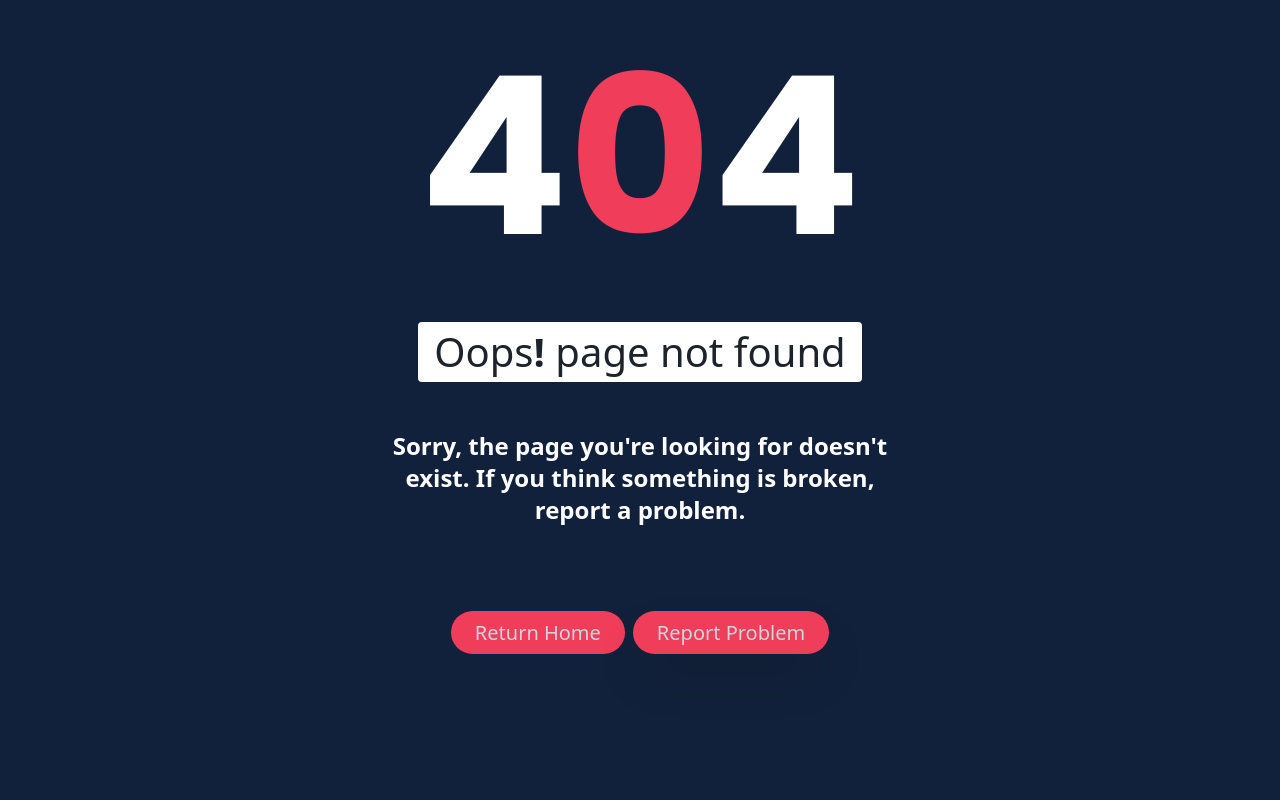
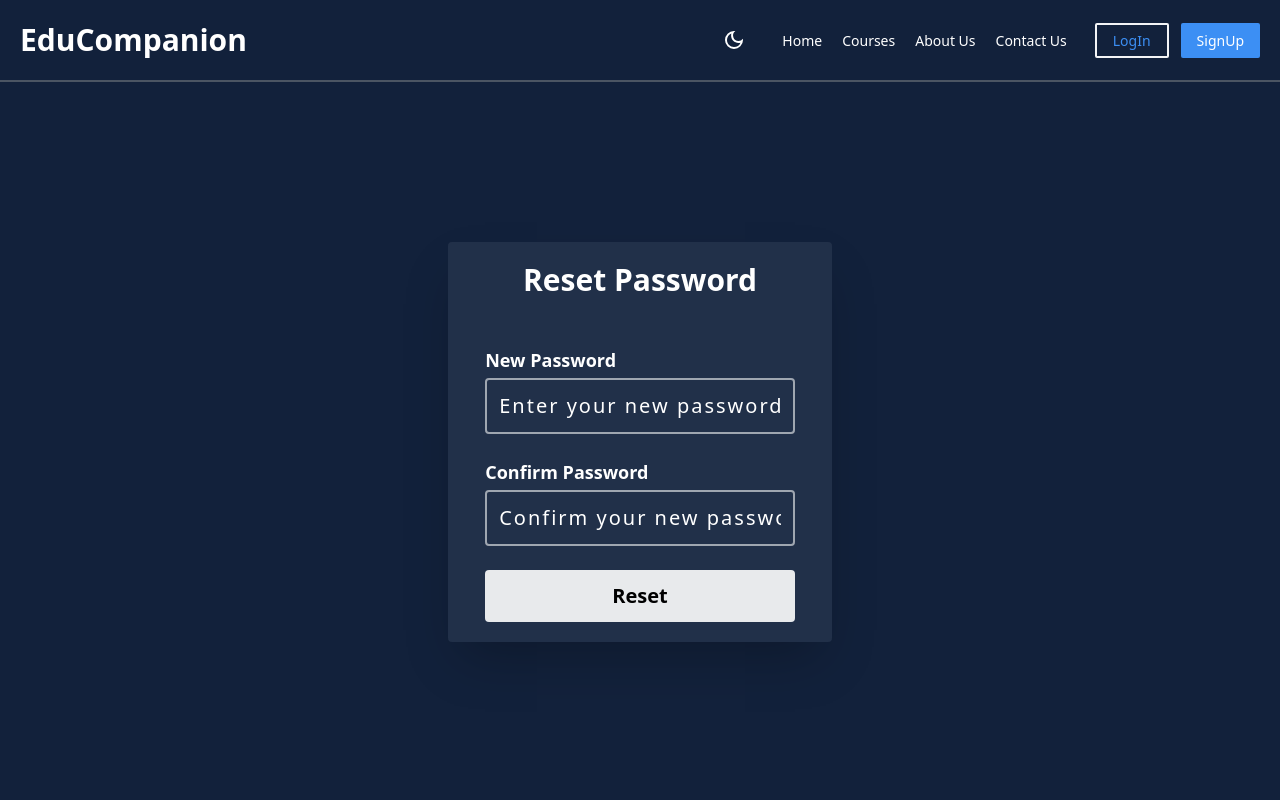
Before and after one commit to Raish10100/EduCompanion, a React (Vite) app in the folder client/: page /resetpassword/1 in a window 1280 px wide. Before the commit this address had no page. Shown: the top 800 px of the page. Built offline with nearby package versions, Linux system fonts and the light colour scheme.

Commit message:
Added reset password page

```diff
--- a/client/src/App.jsx
+++ b/client/src/App.jsx
@@ -16,6 +16,7 @@ import Profile from "./Pages/User/Profile";
 import EditProfile from "./Pages/User/EditProfile";
 import ChangePassword from "./Pages/Password/ChangePassword";
 import ForgetPassword from "./Pages/Password/ForgetPassword";
+import ResetPassword from "./Pages/Password/ResetPassword";
 
 function App() {
   return (
@@ -25,6 +26,7 @@ function App() {
         <Route path="/about" element={<AboutUs />} />
         <Route path="/contact" element={<Contact />} />
         <Route path="/forgetpassword" element={<ForgetPassword />} />
+        <Route path="/resetpassword/:resetToken" element={<ResetPassword />} />
 
 
         <Route path="/signup" element={<SignUp />} />
--- a/client/src/Pages/Password/ForgetPassword.jsx
+++ b/client/src/Pages/Password/ForgetPassword.jsx
@@ -1,17 +1,17 @@
 import { Link } from "react-router-dom";
 import HomeLayout from "../../Layouts/HomeLayout";
-import { useDispatch } from "react-redux";
+import { useDispatch, useSelector } from "react-redux";
 import { useState } from "react";
 import { isValidEmail } from "../../Helpers/RegexMatcher";
 import { forgetPassword } from "../../Redux/Slices/AuthSlice";
 import toast from "react-hot-toast";
 
-
 function ForgetPassword() {
-
   const dispatch = useDispatch();
 
   const [email, setEmail] = useState("");
+
+  const isLoggedIn = useSelector((state) => state?.auth?.isLoggedIn);
 
   const handleFormSubmit = async (event) => {
     event.preventDefault();
@@ -26,12 +26,10 @@ function ForgetPassword() {
       return;
     }
 
-      const res = await dispatch(forgetPassword({email}));
+    const res = await dispatch(forgetPassword({ email }));
 
     setEmail("");
   };
-
-
 
   return (
     <HomeLayout>
@@ -47,8 +45,8 @@ function ForgetPassword() {
 
           <div className="fields w-[90%] flex flex-col justify-center items-center mt-8 gap-6">
             <p className="text-black dark:text-white tracking-wide text-center">
-            Enter your registered email, we will send you a verification link on
-            your registered email from which you can reset your password.
+              Enter your registered email, we will send you a verification link
+              on your registered email from which you can reset your password.
             </p>
             <div className="w-[100%] flex flex-col gap-1">
               <label
@@ -69,7 +67,6 @@ function ForgetPassword() {
               />
             </div>
 
-
             <button
               type="submit"
               className="signup-btn dark:bg-[#ffffffe5] bg-[#000000] rounded text-white active:bg-[#000000a2] placeholder:text-sm vs:placeholder:text-xl dark:active:bg-[#ffffff7f] transition-all ease-in-out duration-300 border-none px-3 py-3 w-[100%] dark:text-black font-semibold text-md sm:text-xl"
@@ -77,6 +74,8 @@ function ForgetPassword() {
               Send Email
             </button>
             <div className="flex gap-2 text-[12px] vs:text-lg">
+              {isLoggedIn && (
+                <div className="flex gap-2">
                   <p className="text-black dark:text-white">Back to profile?</p>
                   <Link
                     to={"/user/profile"}
@@ -85,13 +84,25 @@ function ForgetPassword() {
                     <p>Profile</p>
                   </Link>
                 </div>
+              )}
+
+              {!isLoggedIn && (
+                <div className="flex gap-2">
+                  <p className="text-black dark:text-white">Back to login?</p>
+                  <Link
+                    to={"/login"}
+                    className="link flex  gap-2 justify-center items-center text-[#463cfa] dark:hover:text-[#346560] hover:text-[#2f2b72] dark:text-accent cursor-pointer transition-all duration-300 ease-in-out"
+                  >
+                    <p>Login</p>
+                  </Link>
+                </div>
+              )}
+            </div>
           </div>
         </form>
       </div>
     </HomeLayout>
   );
-
-
-};
+}
 
 export default ForgetPassword;
--- /dev/null
+++ b/client/src/Pages/Password/ResetPassword.jsx
@@ -0,0 +1,130 @@
+import { Link, useNavigate, useParams } from "react-router-dom";
+import HomeLayout from "../../Layouts/HomeLayout";
+import { useDispatch } from "react-redux";
+import { useState } from "react";
+import toast from "react-hot-toast";
+import { resetPassword } from "../../Redux/Slices/AuthSlice";
+
+
+function ResetPassword() {
+
+    const dispatch = useDispatch();
+    const navigate = useNavigate();
+
+    const [data, setData] = useState({
+        password: "",
+        cnfPassword: "",
+        resetToken: useParams().resetToken
+    });
+
+    const handleUserInput = (event) => {
+        const { name, value } = event.target;
+        const newData = { ...data, [name] : value }
+        setData(newData);
+    }
+
+
+    const handleFormSubmit = async (event) => {
+        event.preventDefault();
+
+
+        if(!data.resetToken) {
+            toast.error("You are not authorized to do this action")
+        }
+
+        if (!data.password || !data.cnfPassword) {
+          toast.error("All fields are mandatory");
+          return;
+        }
+
+        console.log(data)
+        if (data.password.length < 8 || data.password.length > 16) {
+          toast.error(
+            "Password length must be between 8 and 16 characters."
+          );
+          return;
+        }
+
+
+        if (data.password !== data.cnfPassword) {
+          toast.error("Both password should be same");
+          return;
+        }
+
+        const res = await dispatch(resetPassword(data));
+
+        if (res.payload.success) {
+          navigate("/login");
+        }
+      };
+
+
+
+
+
+  return (
+       <HomeLayout>
+             <div className="flex justify-center items-center  py-10 dark:bg-[#12213b] bg-[#e5e7eb] h-[90vh] ">
+        <form
+            onSubmit={handleFormSubmit}
+            noValidate
+          className="dark:bg-[#c6cedd16] bg-[#c0c3c9ef] shadow-2xl w-[80%] sm:w-[50%] lg:w-[30%] px-5  flex-col flex justify-center items-center  py-5 gap-4 rounded "
+        >
+          <h1 className="text-xl vs:text-3xl text-black dark:text-white font-bold ">
+            Reset Password
+          </h1>
+
+          <div className="fields w-[90%] flex flex-col justify-center items-center mt-8 gap-6">
+            <div className="w-[100%] flex flex-col gap-1">
+              <label
+                htmlFor="Name"
+                className="text-start w-[100%] text-lg font-bold dark:text-white text-black"
+              >
+               New Password
+              </label>
+              <input
+                required
+                type="password"
+                name="password"
+                id="password"
+                placeholder="Enter your new password"
+                className=" px-3 py-3 w-[100%] outline-none dark:hover:border-[#fff] border-black transition-all ease-in-out duration-300 tracking-tight vs:tracking-widest text-black  dark:text-white dark:border-[#ffffff91] text-md sm:text-xl  border-2 rounded bg-transparent placeholder:text-black placeholder:dark:text-white"
+                onChange={handleUserInput}
+              />
+            </div>
+            <div className="w-[100%] flex flex-col gap-1">
+              <label
+                htmlFor="cnfPassword"
+                className="text-start w-[100%] text-lg font-bold dark:text-white text-black"
+              >
+                Confirm Password
+              </label>
+              <input
+                required
+                type="password"
+                name="cnfPassword"
+                id="cnfPassword"
+                placeholder="Confirm your new password"
+                className=" px-3 py-3 w-[100%] outline-none dark:hover:border-[#fff] border-black transition-all ease-in-out duration-300 tracking-tight vs:tracking-widest text-black  dark:text-white dark:border-[#ffffff91] text-md sm:text-xl  border-2 rounded bg-transparent placeholder:text-black placeholder:dark:text-white"
+                onChange={handleUserInput}
+              />
+            </div>
+
+
+            <button
+              type="submit"
+              className="signup-btn dark:bg-[#ffffffe5] bg-[#000000] rounded text-white active:bg-[#000000a2] placeholder:text-sm vs:placeholder:text-xl dark:active:bg-[#ffffff7f] transition-all ease-in-out duration-300 border-none px-3 py-3 w-[100%] dark:text-black font-semibold text-md sm:text-xl"
+            >
+              Reset
+            </button>
+
+          </div>
+        </form>
+      </div>
+       </HomeLayout>
+  );
+
+
+};
+
+export default ResetPassword;
--- a/client/src/Redux/Slices/AuthSlice.js
+++ b/client/src/Redux/Slices/AuthSlice.js
@@ -90,7 +90,24 @@ export const forgetPassword = createAsyncThunk("/auth/forgetPassword", async (em
       toast.error(error?.response?.data?.message, { id: loadingMessage})
       return
     }
-} )
+} );
+
+export const resetPassword = createAsyncThunk("/user/reset", async (data) => {
+  const loadingMessage = toast.loading('Please wait! processing...')
+
+  try {
+    const res = await axiosInstance.post(`/user/resetPassword/${data.resetToken}`, {
+      password: data.password,
+    });
+
+    toast.success("Password resetted successfully", { id: loadingMessage})
+
+    return res.data;
+
+  } catch (error) {
+    toast.error(error?.response?.data?.message, { id: loadingMessage});
+  }
+})
 
 const authSlice = createSlice({
   name: 'auth',
```
Lines whose indentation alone changed are shown as unchanged.
